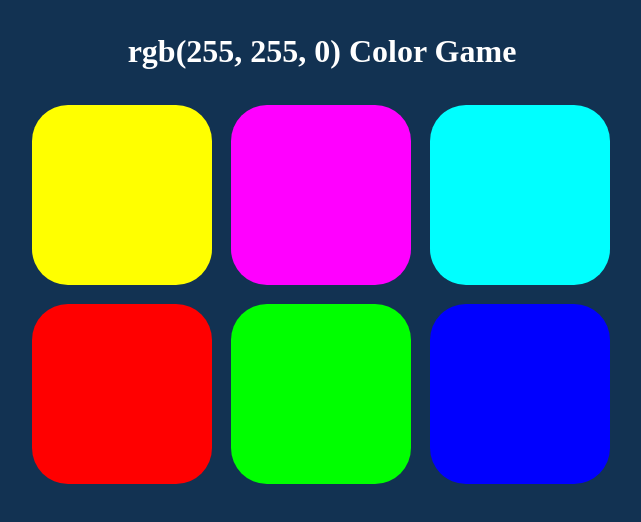
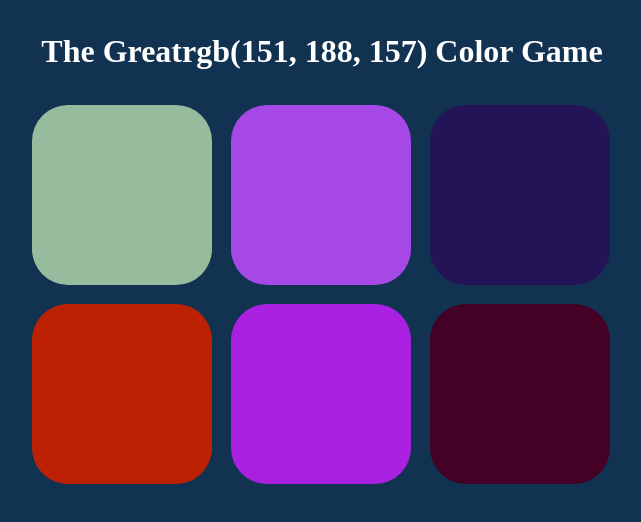
Before and after one commit to kasiapiekarz/ColorGame, a plain HTML site: page index.html in a window 1280 px wide. Shown: the whole page, without its empty margins (318-959 px from the left). Drawn offline with Linux system fonts and the light colour scheme.

Commit message:
add function to generate random colors

```diff
--- a/index.html
+++ b/index.html
@@ -5,7 +5,7 @@
     <link type="text/css" rel="stylesheet" href="css/style.css"> </head>
 
 <body>
-    <h1><span id="colorDisplay">RGB</span> Color Game</h1>
+    <h1>The Great<span id="colorDisplay">RGB</span> Color Game</h1>
     <div><span id="message"></span></div>
     <div id="container">
         <div class="square"></div>
--- a/js/app.js
+++ b/js/app.js
@@ -1,8 +1,6 @@
 document.addEventListener("DOMContentLoaded", function () {
     var squares = document.querySelectorAll(".square");
-    var colors = [
-        "rgb(255, 255, 0)", "rgb(255, 0, 255)", "rgb(0, 255, 255)", "rgb(255, 0, 0)", "rgb(0, 255, 0)", "rgb(0, 0, 255)"
-    ];
+    var colors = generateRandomColors(6);
     var messageDisplay = document.getElementById("message");
     var pickedColor = pickColor();
     var colorDisplay = document.getElementById("colorDisplay");
@@ -11,11 +9,11 @@ document.addEventListener("DOMContentLoaded", function () {
     for (var i = 0; i < squares.length; i++) {
         // add initial colors to squares
         squares[i].style.backgroundColor = colors[i];
-        //add click listeners to squares
+        //add click listener to squares
         squares[i].addEventListener("click", function () {
             //grab color of clicked squares
             var clickedColor = this.style.backgroundColor;
-            //compare color to pickedColor
+            //compare clicked color to pickedColor
             if (clickedColor === pickedColor) {
                 messageDisplay.textContent = "Correct!";
                 changeColors(clickedColor);
@@ -40,4 +38,27 @@ document.addEventListener("DOMContentLoaded", function () {
         var random = Math.floor(Math.random() * colors.length);
         return colors[random];
     }
+
+    function generateRandomColors(num){
+        //make an empty array
+        var arr = [];
+        //add num random colors to arr
+        for(var i = 0; i < num; i++){
+            //get random color and push into arr
+            arr.push(randomColor());
+        }
+    //return that array
+	return arr;
+    }
+    function randomColor(){
+        //pick a red from 0 - 255
+        var r = Math.floor(Math.random()*256);
+        //pick a green from 0 - 255
+        var g = Math.floor(Math.random()*256);
+        //pick a blue from 0 - 255
+        var b = Math.floor(Math.random()*256);
+        //return string "rgb(r, g, b)"
+        return "rgb("+r+", "+g+", "+b+")";
+    }
+
 });
```
